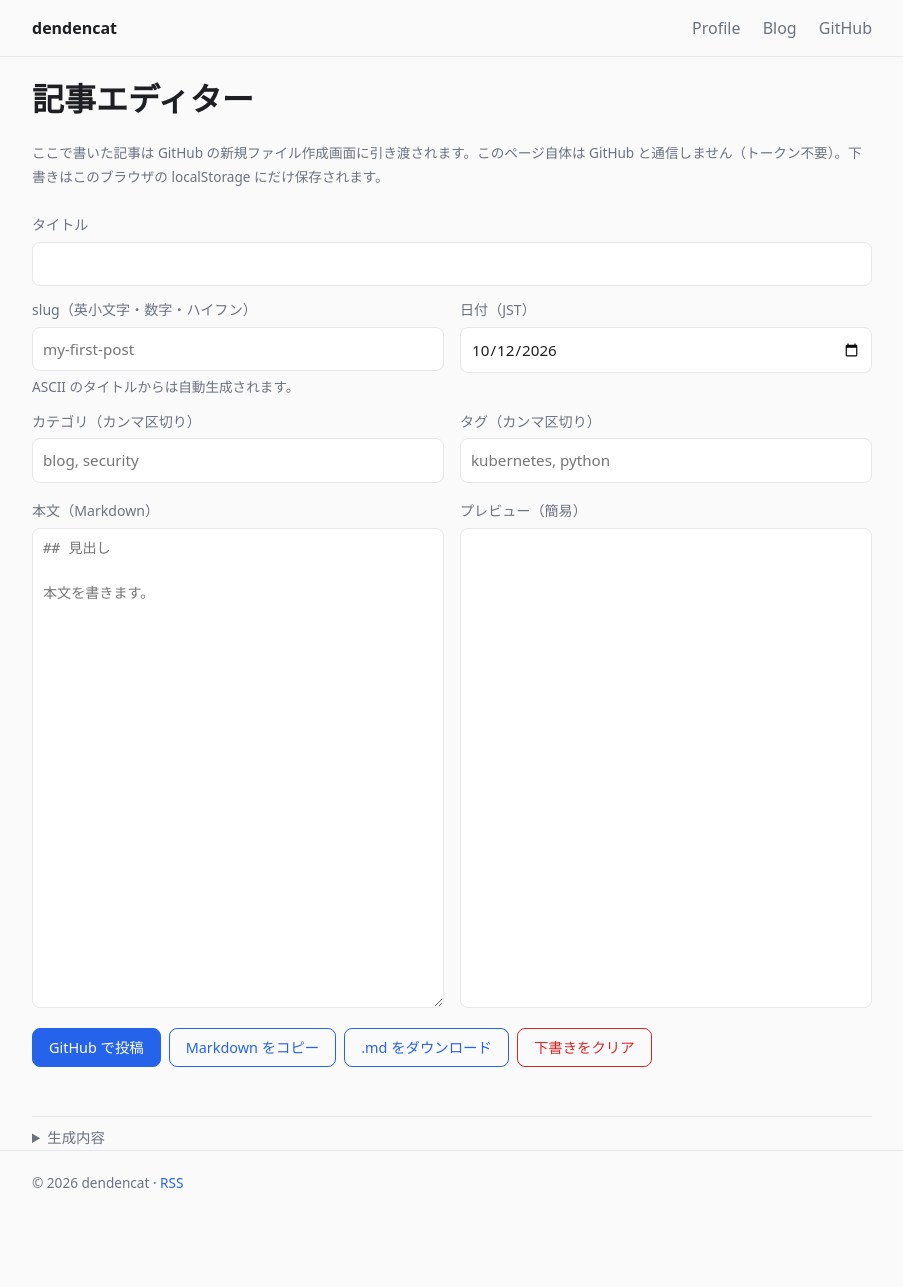
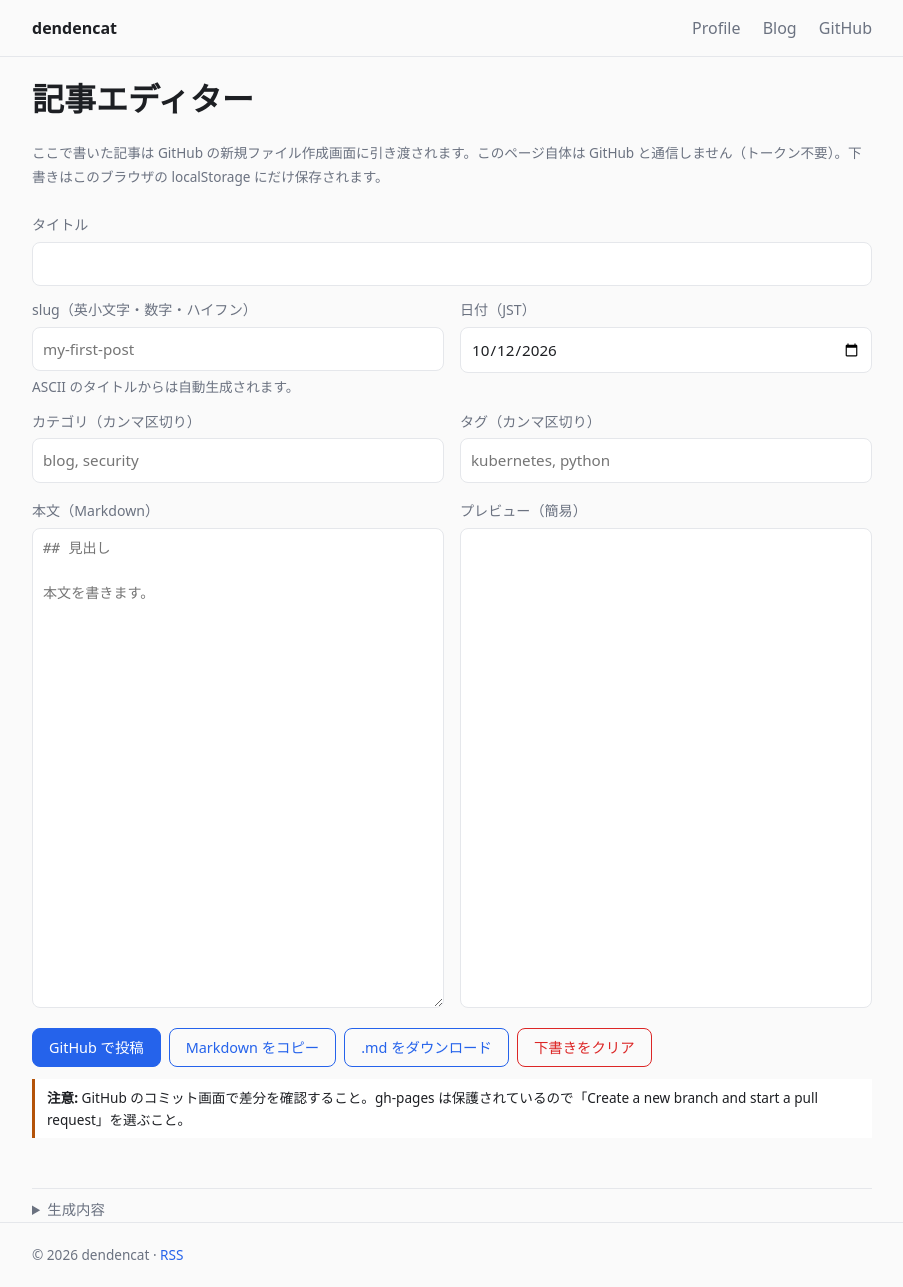
Before and after one commit to dendencat/dendencat.github.io, a Jekyll site: the page built from docs/editor/index.html, in a window 1280 px wide and 1287 px high. Shown: the whole window, without its empty margins (188-1091 px from the left). Built offline with Jekyll 4.4.1, drawn with Linux system fonts in a browser that asks for light colours; some of the changed lines change nothing that is shown.

Commit message:
editor: 投稿前に危険な記述(script/iframe/on*=/javascript:/Liquid等)を検査し確認を必須に、PRフローの注意書きを追加

```diff
--- a/docs/assets/css/editor.css
+++ b/docs/assets/css/editor.css
@@ -17,10 +17,16 @@
 .ed-actions{display:flex;flex-wrap:wrap;align-items:center;gap:8px;margin-top:20px}
 .ed-form button.btn{border:1px solid var(--accent);cursor:pointer;font:inherit;font-size:.9rem;line-height:1.75}
 .ed-form button.ed-danger{color:#dc2626;border-color:#dc2626}
+.ed-caution{margin:12px 0 0;padding:8px 12px;border-left:3px solid #b45309;background:var(--card);font-size:.85rem;line-height:1.6}
+.ed-warnings{margin:12px 0 0;padding:10px 14px;border:1px solid #dc2626;border-radius:8px;background:var(--card);font-size:.85rem}
+.ed-warnings-title{margin:0 0 6px;color:#dc2626;font-weight:600}
+.ed-warnings ul{margin:0;padding-left:1.2em}
+.ed-warnings li{margin:2px 0;word-break:break-all}
+.ed-warnings code{white-space:pre-wrap}
 .ed-status{min-height:1.75em;margin:12px 0;font-size:.9rem}
 .ed-status.error{color:#dc2626}
 .ed-output{margin-top:8px;border-top:1px solid var(--border);padding-top:8px}
 .ed-output summary{cursor:pointer;color:var(--muted);font-size:.9rem}
 .ed-pre{max-height:240px;overflow:auto;padding:10px 12px;background:var(--code);border-radius:6px;font-size:.8rem;white-space:pre-wrap;word-break:break-all}
-@media (prefers-color-scheme:dark){.ed-hint.warn{color:#fbbf24}.ed-status.error,.ed-form button.ed-danger{color:#f87171;border-color:#f87171}}
+@media (prefers-color-scheme:dark){.ed-hint.warn{color:#fbbf24}.ed-caution{border-left-color:#fbbf24}.ed-status.error,.ed-form button.ed-danger,.ed-warnings-title{color:#f87171;border-color:#f87171}.ed-warnings{border-color:#f87171}}
 @media (max-width:760px){.ed-fields,.ed-panes{grid-template-columns:1fr}.ed-form textarea,.ed-preview{min-height:300px}}
--- a/docs/assets/js/editor.js
+++ b/docs/assets/js/editor.js
@@ -14,7 +14,8 @@
     categories: $('ed-categories'), tags: $('ed-tags'), body: $('ed-body'), preview: $('ed-preview'),
     publish: $('ed-publish'), copy: $('ed-copy'), download: $('ed-download'), clear: $('ed-clear'),
     saved: $('ed-saved'), status: $('ed-status'), filename: $('ed-filename'),
-    url: $('ed-url'), urlLength: $('ed-url-length'), markdown: $('ed-markdown')
+    url: $('ed-url'), urlLength: $('ed-url-length'), markdown: $('ed-markdown'),
+    warnings: $('ed-warnings'), warningsSummary: $('ed-warnings-summary'), warningsList: $('ed-warnings-list')
   };
   // slug がタイトルから自動生成されたものか（手入力したら false）
   var slugAuto = true;
@@ -253,6 +254,93 @@
     el.status.className = 'ed-status' + (isError ? ' error' : '');
   }
 
+  // ---- 危険な記述の検査 ----
+  // 投稿前に本文と front matter 項目から HTML/JS 埋め込みや Liquid 構文を探す（大文字小文字は無視）。
+  // 検出しても投稿自体は止めず、一覧を見せて confirm() で明示的に同意させる。
+
+  var DANGER_PATTERNS = [
+    { label: '<script', re: /<script/gi },
+    { label: '<iframe', re: /<iframe/gi },
+    { label: '<object', re: /<object/gi },
+    { label: '<embed', re: /<embed/gi },
+    { label: '<style', re: /<style/gi },
+    { label: 'on〜= イベント属性', re: /\bon\w+\s*=/gi },
+    { label: 'javascript: URL', re: /j\s*a\s*v\s*a\s*s\s*c\s*r\s*i\s*p\s*t\s*:/gi },
+    { label: 'Liquid タグ {%', re: /\{%/g },
+    { label: 'Liquid 出力 {{', re: /\{\{/g }
+  ];
+  var SCAN_FIELDS = [
+    { key: 'title', label: 'タイトル' }, { key: 'slug', label: 'slug' },
+    { key: 'categories', label: 'カテゴリ' }, { key: 'tags', label: 'タグ' }, { key: 'body', label: '本文' }
+  ];
+  var EXCERPT_CONTEXT = 20;
+  var MAX_LISTED = 50;
+  var MAX_IN_CONFIRM = 10;
+
+  // 一致箇所の前後を切り出し、改行・制御文字は空白にして 1 行にする。
+  function excerpt(text, start, end) {
+    var from = Math.max(0, start - EXCERPT_CONTEXT);
+    var to = Math.min(text.length, end + EXCERPT_CONTEXT);
+    return (from > 0 ? '…' : '') + text.slice(from, to).replace(RE_CTRL, ' ') + (to < text.length ? '…' : '');
+  }
+
+  function lineOf(text, index) { return text.slice(0, index).split('\n').length; }
+
+  function scanDanger() {
+    var found = [];
+    SCAN_FIELDS.forEach(function (f) {
+      var text = el[f.key].value.replace(/\r\n?/g, '\n');
+      DANGER_PATTERNS.forEach(function (p) {
+        p.re.lastIndex = 0;
+        var m;
+        while ((m = p.re.exec(text))) {
+          found.push({
+            field: f.label + (f.key === 'body' ? ' ' + lineOf(text, m.index) + '行目' : ''),
+            kind: p.label,
+            excerpt: excerpt(text, m.index, m.index + m[0].length)
+          });
+          if (!m[0].length) p.re.lastIndex++;
+        }
+      });
+    });
+    return found;
+  }
+
+  function describe(w) { return '[' + w.field + '] ' + w.kind + ': ' + w.excerpt; }
+
+  // 一覧は textContent だけで組み立てる（innerHTML は使わない）。
+  function showWarnings(found) {
+    el.warningsList.textContent = '';
+    if (!found.length) { el.warnings.hidden = true; return; }
+    el.warningsSummary.textContent = '危険な可能性のある記述が ' + found.length + ' 件見つかりました。' +
+      'HTML/JavaScript の埋め込みや Liquid 構文は、公開ページでスクリプト実行やビルド時の展開につながります。意図したものか確認してください。';
+    found.slice(0, MAX_LISTED).forEach(function (w) {
+      var li = document.createElement('li');
+      li.appendChild(document.createTextNode('[' + w.field + '] ' + w.kind + ': '));
+      var code = document.createElement('code');
+      code.textContent = w.excerpt;
+      li.appendChild(code);
+      el.warningsList.appendChild(li);
+    });
+    if (found.length > MAX_LISTED) {
+      var more = document.createElement('li');
+      more.textContent = '…ほか ' + (found.length - MAX_LISTED) + ' 件';
+      el.warningsList.appendChild(more);
+    }
+    el.warnings.hidden = false;
+  }
+
+  function confirmDanger(found) {
+    var lines = found.slice(0, MAX_IN_CONFIRM).map(function (w) { return '・' + describe(w); });
+    if (found.length > MAX_IN_CONFIRM) lines.push('…ほか ' + (found.length - MAX_IN_CONFIRM) + ' 件（一覧はページ上に表示）');
+    return window.confirm(
+      '【警告】危険な可能性のある記述が ' + found.length + ' 件見つかりました。\n\n' + lines.join('\n') +
+      '\n\nスクリプト・埋め込み要素・イベント属性・javascript: URL・Liquid 構文は、' +
+      '公開ページで実行されたりビルド時に展開されたりします。\n' +
+      '内容を理解したうえで、それでも GitHub の新規ファイル画面を開きますか？'
+    );
+  }
+
   // ---- 下書き (localStorage) ----
 
   var FIELDS = ['title', 'slug', 'date', 'categories', 'tags', 'body'];
@@ -293,13 +381,19 @@
   function publish() {
     var r = refreshOutput();
     if (r.errors.length) { setStatus(r.errors.join(' '), true); return; }
+    var found = scanDanger();
+    showWarnings(found);
     if (r.url.length > MAX_URL_LENGTH) {
       setStatus('URL が ' + r.url.length + ' 文字で上限（' + MAX_URL_LENGTH + '）を超えるため開きません。' +
         '「Markdown をコピー」または「.md をダウンロード」を使い、GitHub 上で ' + r.filename + ' として作成してください。', true);
       return;
     }
+    if (found.length && !confirmDanger(found)) {
+      setStatus('危険な可能性のある記述があるため、GitHub を開くのを中止しました。', true);
+      return;
+    }
     window.open(r.url, '_blank', 'noopener,noreferrer');
-    setStatus('GitHub の新規ファイル画面を開きました。内容を確認して Commit してください。', false);
+    setStatus('GitHub の新規ファイル画面を開きました。差分を確認し、「Create a new branch and start a pull request」を選んでください。', false);
   }
 
   function copyMarkdown() {
--- a/docs/editor/index.html
+++ b/docs/editor/index.html
@@ -47,6 +47,11 @@
     <button type="button" id="ed-clear" class="btn ghost ed-danger">下書きをクリア</button>
     <span id="ed-saved" class="ed-hint"></span>
   </div>
+  <p class="ed-caution"><strong>注意:</strong> GitHub のコミット画面で差分を確認すること。gh-pages は保護されているので「Create a new branch and start a pull request」を選ぶこと。</p>
+  <div id="ed-warnings" class="ed-warnings" role="alert" hidden>
+    <p id="ed-warnings-summary" class="ed-warnings-title"></p>
+    <ul id="ed-warnings-list"></ul>
+  </div>
   <p id="ed-status" class="ed-status" role="status"></p>
 
   <details class="ed-output">
```
